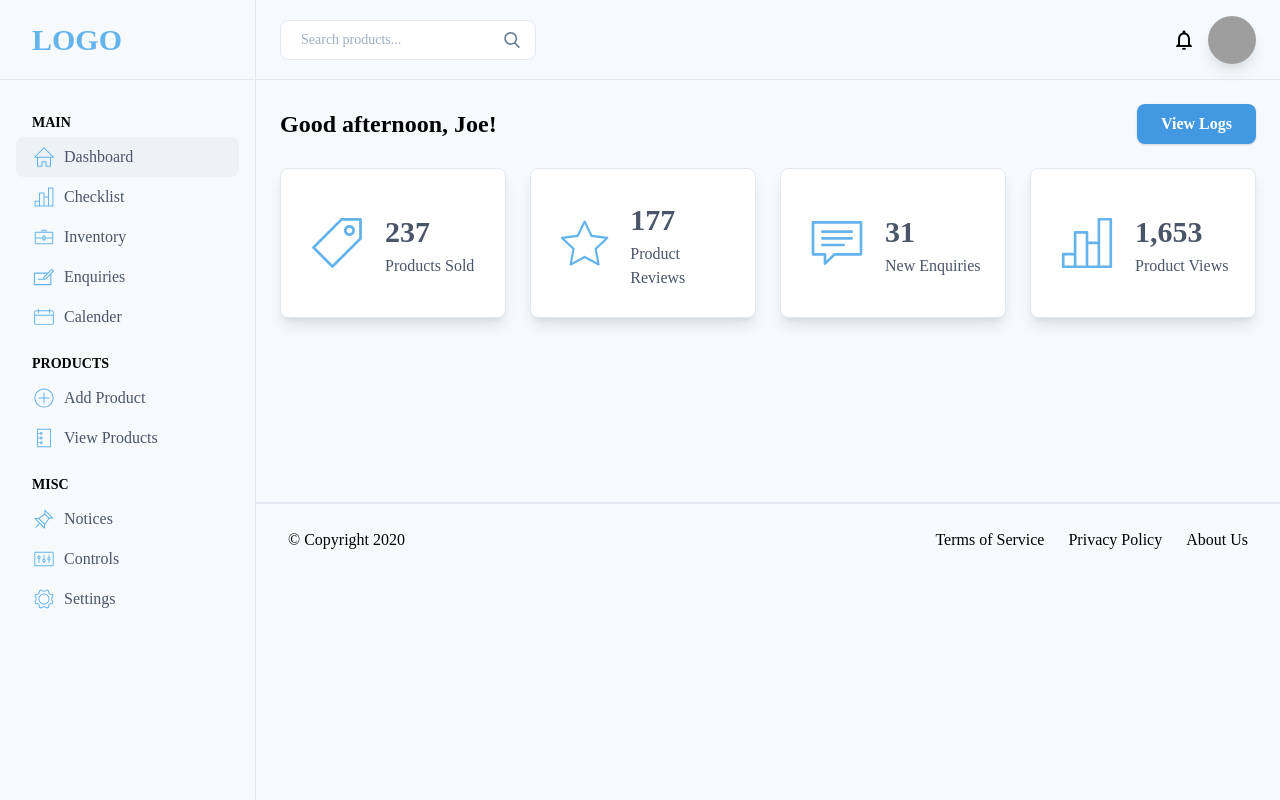
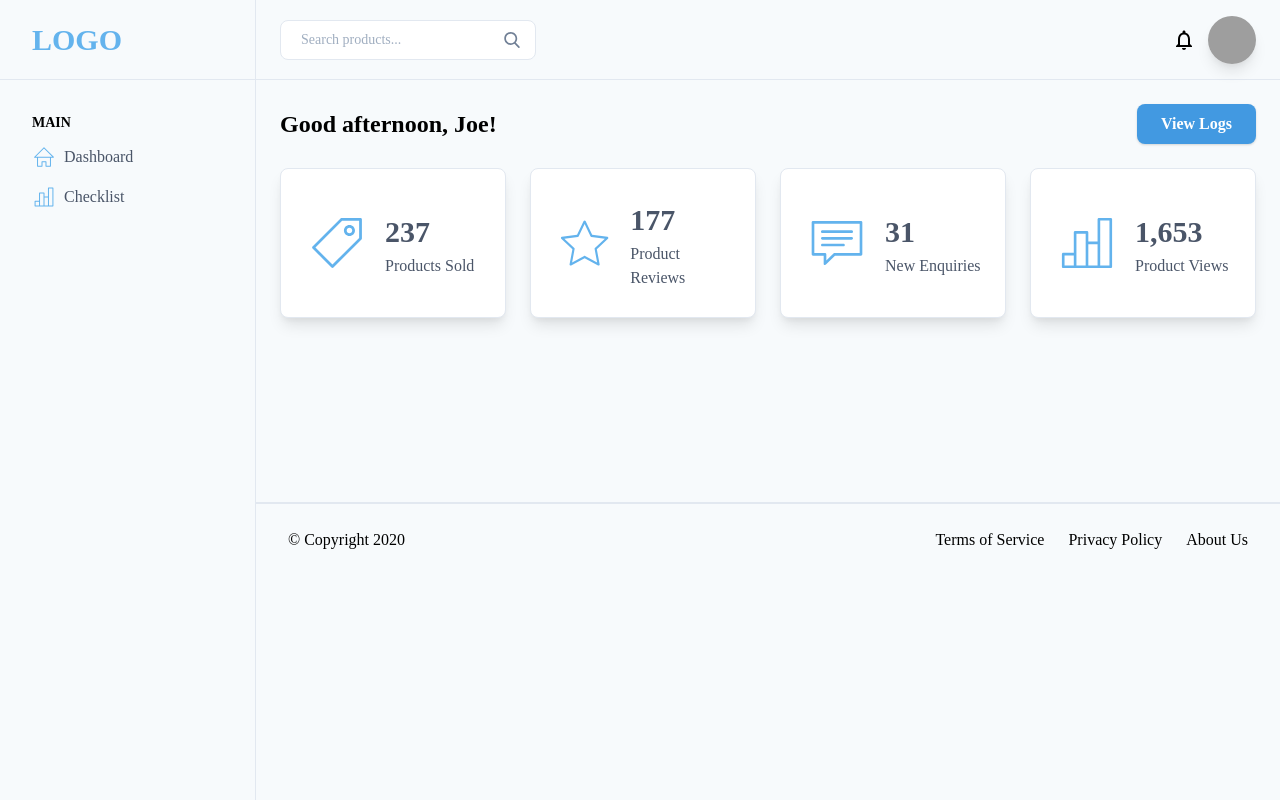
Before and after one commit to ecountergg/test-bts, a Vue app: page /dashboard in a window 1280 px wide. Built offline with nearby package versions, Linux system fonts and the light colour scheme; grey boxes are pictures that could not be loaded.

Commit message:
commet unused code

```diff
--- a/src/components/layout/Sidebar.vue
+++ b/src/components/layout/Sidebar.vue
@@ -2,17 +2,14 @@
     <!-- give the sidebar z-50 class so its higher than the navbar if you want to see the logo -->
     <!-- you will need to add a little "X" button next to the logo in order to close it though -->
     <div class="w-1/2 md:w-1/3 lg:w-64 fixed md:top-0 md:left-0 h-screen lg:block bg-gray-100 border-r z-30" :class="{ 'hidden' : !sideBarOpen }" id="main-nav">
-
           <div class="w-full h-20 border-b flex px-4 items-center mb-8">
             <p class="font-semibold text-3xl text-blue-400 pl-4">LOGO</p>
           </div>
 
           <div class="mb-4 px-4">
             <p class="pl-4 text-sm font-semibold mb-1">MAIN</p>
-            <router-link
-                to="/dashboard"
-            >
-                <div class="w-full flex items-center text-blue-400 h-10 pl-4 bg-gray-200 hover:bg-gray-200 rounded-lg cursor-pointer">
+            <router-link to="/dashboard">
+                <div class="w-full flex items-center text-blue-400 h-10 pl-4 hover:bg-gray-200 rounded-lg cursor-pointer">
                     <svg class="h-6 w-6 fill-current mr-2" viewBox="0 0 20 20">
                         <path d="M18.121,9.88l-7.832-7.836c-0.155-0.158-0.428-0.155-0.584,0L1.842,9.913c-0.262,0.263-0.073,0.705,0.292,0.705h2.069v7.042c0,0.227,0.187,0.414,0.414,0.414h3.725c0.228,0,0.414-0.188,0.414-0.414v-3.313h2.483v3.313c0,0.227,0.187,0.414,0.413,0.414h3.726c0.229,0,0.414-0.188,0.414-0.414v-7.042h2.068h0.004C18.331,10.617,18.389,10.146,18.121,9.88 M14.963,17.245h-2.896v-3.313c0-0.229-0.186-0.415-0.414-0.415H8.342c-0.228,0-0.414,0.187-0.414,0.415v3.313H5.032v-6.628h9.931V17.245z M3.133,9.79l6.864-6.868l6.867,6.868H3.133z"></path>
                     </svg>
@@ -29,7 +26,7 @@
                     <span class="text-gray-700">Checklist</span>
                 </div>
             </router-link>
-            <div class="w-full flex items-center text-blue-400 h-10 pl-4 hover:bg-gray-200 rounded-lg cursor-pointer">
+            <!-- <div class="w-full flex items-center text-blue-400 h-10 pl-4 hover:bg-gray-200 rounded-lg cursor-pointer">
                 <svg class="h-6 w-6 fill-current mr-2" viewBox="0 0 20 20">
                     <path d="M17.283,5.549h-5.26V4.335c0-0.222-0.183-0.404-0.404-0.404H8.381c-0.222,0-0.404,0.182-0.404,0.404v1.214h-5.26c-0.223,0-0.405,0.182-0.405,0.405v9.71c0,0.223,0.182,0.405,0.405,0.405h14.566c0.223,0,0.404-0.183,0.404-0.405v-9.71C17.688,5.731,17.506,5.549,17.283,5.549 M8.786,4.74h2.428v0.809H8.786V4.74z M16.879,15.26H3.122v-4.046h5.665v1.201c0,0.223,0.182,0.404,0.405,0.404h1.618c0.222,0,0.405-0.182,0.405-0.404v-1.201h5.665V15.26z M9.595,9.583h0.81v2.428h-0.81V9.583zM16.879,10.405h-5.665V9.19c0-0.222-0.183-0.405-0.405-0.405H9.191c-0.223,0-0.405,0.183-0.405,0.405v1.215H3.122V6.358h13.757V10.405z"></path>
                 </svg>
@@ -46,10 +43,10 @@
                     <path d="M16.557,4.467h-1.64v-0.82c0-0.225-0.183-0.41-0.409-0.41c-0.226,0-0.41,0.185-0.41,0.41v0.82H5.901v-0.82c0-0.225-0.185-0.41-0.41-0.41c-0.226,0-0.41,0.185-0.41,0.41v0.82H3.442c-0.904,0-1.64,0.735-1.64,1.639v9.017c0,0.904,0.736,1.64,1.64,1.64h13.114c0.904,0,1.64-0.735,1.64-1.64V6.106C18.196,5.203,17.461,4.467,16.557,4.467 M17.377,15.123c0,0.453-0.366,0.819-0.82,0.819H3.442c-0.453,0-0.82-0.366-0.82-0.819V8.976h14.754V15.123z M17.377,8.156H2.623V6.106c0-0.453,0.367-0.82,0.82-0.82h1.639v1.23c0,0.225,0.184,0.41,0.41,0.41c0.225,0,0.41-0.185,0.41-0.41v-1.23h8.196v1.23c0,0.225,0.185,0.41,0.41,0.41c0.227,0,0.409-0.185,0.409-0.41v-1.23h1.64c0.454,0,0.82,0.367,0.82,0.82V8.156z"></path>
                 </svg>
                 <span class="text-gray-700">Calender</span>
-            </div>
+            </div> -->
         </div>
 
-          <div class="mb-4 px-4">
+        <!-- <div class="mb-4 px-4">
             <p class="pl-4 text-sm font-semibold mb-1">PRODUCTS</p>
             <div class="w-full flex items-center text-blue-400 h-10 pl-4 hover:bg-gray-200 rounded-lg cursor-pointer">
                 <svg class="h-6 w-6 fill-current mr-2" viewBox="0 0 20 20">
@@ -63,9 +60,9 @@
                 </svg>
                 <span class="text-gray-700">View Products</span>
             </div>
-          </div>
+        </div> -->
 
-          <div class="mb-4 px-4">
+        <!-- <div class="mb-4 px-4">
             <p class="pl-4 text-sm font-semibold mb-1">MISC</p>
             <div class="w-full flex items-center text-blue-400 h-10 pl-4 hover:bg-gray-200 rounded-lg cursor-pointer">
                 <svg class="h-6 w-6 fill-current mr-2" viewBox="0 0 20 20">
@@ -85,8 +82,7 @@
                 </svg>
                 <span class="text-gray-700">Settings</span>
             </div>
-          </div>
-
+        </div> -->
     </div>
 </template>
 
```
Lines whose indentation alone changed are shown as unchanged.
